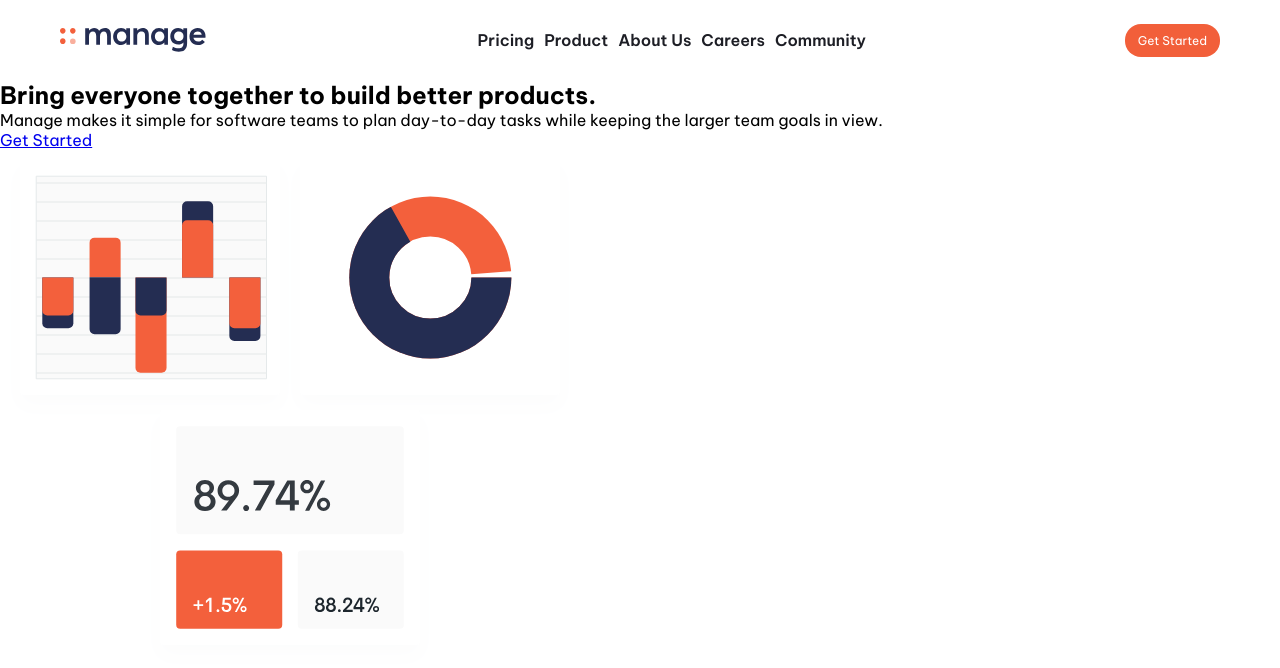
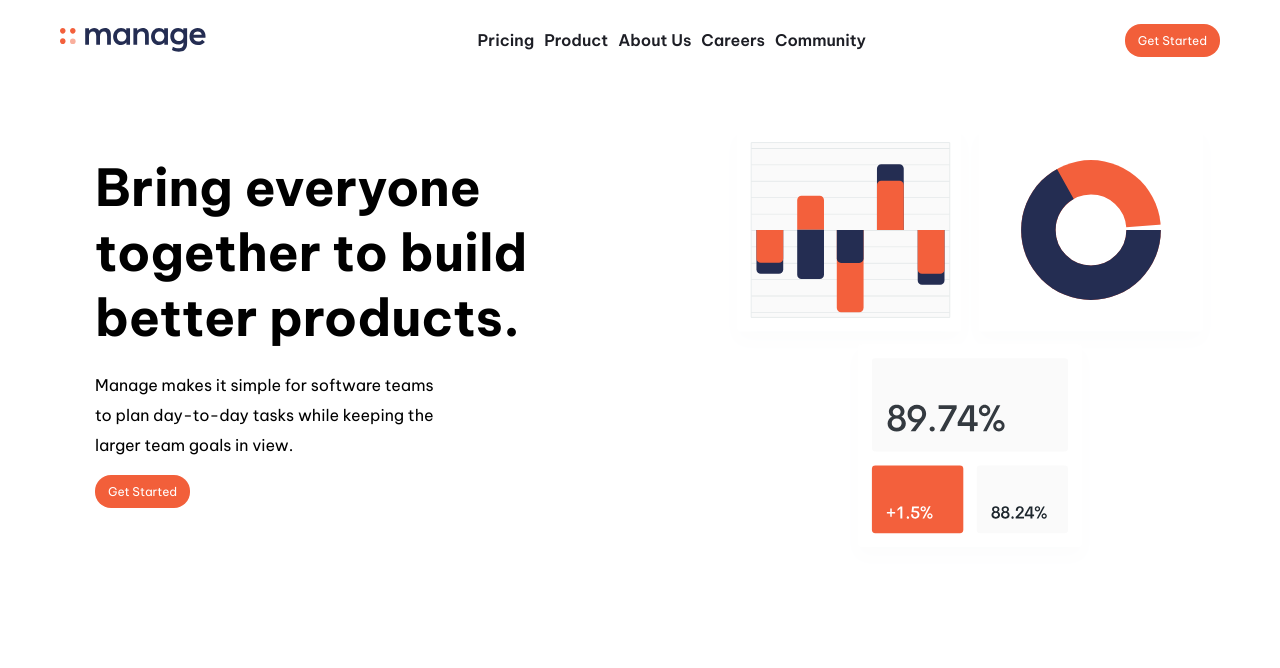
Before and after one commit to nouryy17/manage-landing-page, a React (Create React App) app: page / in a window 1280 px wide. Shown: the top 668 px of the page. Built offline with nearby package versions, Linux system fonts and the light colour scheme.

Commit message:
add style for mainContent part

```diff
--- a/src/component/MainContent.js
+++ b/src/component/MainContent.js
@@ -1,17 +1,18 @@
 import img from "../images/illustration-intro.svg"
+import "../style/MainContent.sass"
 export default function () {
     return(
         <section className="main-content">
-        <div className="container">
+
           <div className="text-content">
             <h1>Bring everyone together to build better products.</h1>
             <p>Manage makes it simple for software teams to plan day-to-day tasks while keeping the larger team goals in view.</p>
-            <a href="#" className="btn-get-started">Get Started</a>
+            <span className="">Get Started</span>
           </div>
           <div className="stats-content">
             <img src={img}></img>
           </div>
-        </div>
+
       </section>
     )
 }
--- /dev/null
+++ b/src/style/MainContent.sass
@@ -0,0 +1,36 @@
+@import "mixsin"
+@import "varble"
+.main-content
+    padding: 40px 60px
+    display: flex
+    @include for-size(max-mobile)
+       flex-direction: column
+       justify-content: center
+       text-align: center
+
+    .stats-content
+        img
+            width: 500px
+    .text-content
+        padding: 35px
+        p
+            margin: 20px 0
+            line-height: 30px
+            max-width: 355px
+            @include for-size(max-mobile)
+               margin:  20px auto
+
+        h1
+            font-size: 51px
+            @include for-size(max-mobile)
+               font-size: 30px
+
+        span
+           background-color: hsl(12, 88%, 59%)
+           color: white
+           border-radius: 16px
+           padding: 9px 13px
+           font-size: 12px
+           cursor: pointer
+           &:hover
+              background-color:  hsl(12, 88%, 59%,0.5)
--- a/src/style/header.sass
+++ b/src/style/header.sass
@@ -22,6 +22,7 @@ header
                padding: 20px
                transform: translateX(-50%)
                left: 50%
+               background-color: $Very-Light-Gray
                span
                    display: none
                ul
```
